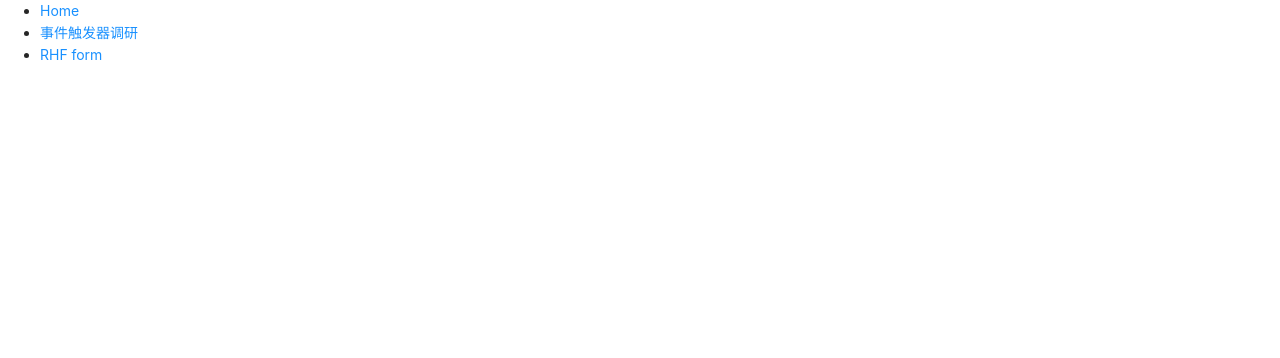
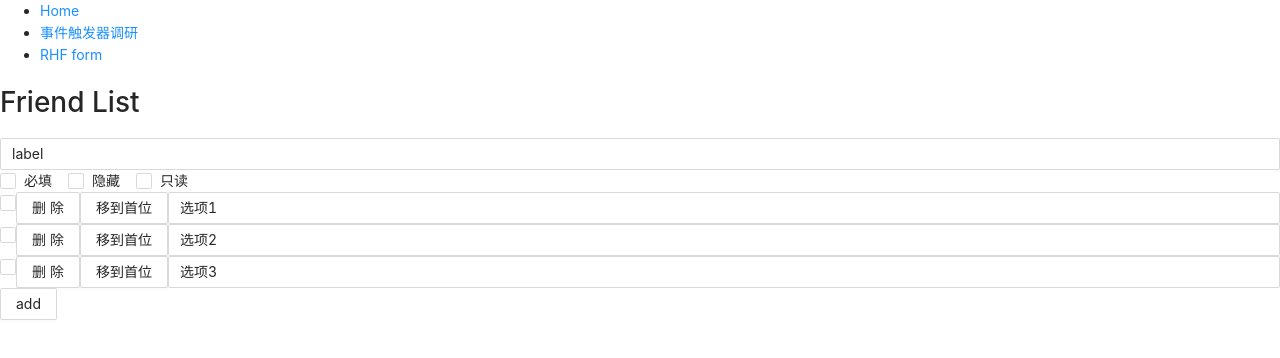
Before and after one commit to linchen2chris/react-demo, a React (Create React App) app: page /formik-form in a window 1280 px wide. Shown: the top 358 px of the page. Built offline with nearby package versions, Linux system fonts and the light colour scheme; the HTML template or start-up script is replaced by a standard one.

Commit message:
[Chen] add formik

```diff
--- a/package.json
+++ b/package.json
@@ -7,6 +7,7 @@
     "@testing-library/react": "^9.3.2",
     "@testing-library/user-event": "^7.1.2",
     "antd": "^4.7.0",
+    "formik": "^2.2.0",
     "ramda": "^0.27.1",
     "react": "^16.14.0",
     "react-dom": "^16.14.0",
--- /dev/null
+++ b/src/02-formik-antd/FormikForm.jsx
@@ -0,0 +1,147 @@
+import { Button, Checkbox, Input } from "antd";
+import { Field, FieldArray, Formik } from "formik";
+import React from "react";
+
+import { formData } from "../01-react-hook-form-antd/mockFormData";
+
+const FormikForm = () => {
+  const onSubmit = (values) => {
+    console.log(11, values);
+  };
+
+  return (
+    <div>
+      <h1>Friend List</h1>
+      <Formik initialValues={formData} onSubmit={onSubmit}>
+        {(props) => (
+          <form onSubmit={props.handleSubmit} onChange={props.handleSubmit}>
+            <Field as={Input} type="text" name="label" />
+            <Field name="validate.required" type="checkbox">
+              {({ field, form }) => (
+                <Checkbox
+                  checked={field.value}
+                  onChange={(e) => {
+                    form.setFieldValue("validate.required", e.target.checked);
+                    form.setFieldValue("validate.editable", e.target.checked);
+                  }}
+                >
+                  必填
+                </Checkbox>
+              )}
+            </Field>
+            <Field name="validate.viewable">
+              {({ field, form }) => (
+                <Checkbox
+                  checked={!field.value}
+                  onChange={(e) =>
+                    form.setFieldValue("validate.viewable", !e.target.checked)
+                  }
+                >
+                  隐藏
+                </Checkbox>
+              )}
+            </Field>
+
+            <Field name="validate.editable">
+              {({ field, form }) => (
+                <Checkbox
+                  checked={!field.value}
+                  onChange={(e) => {
+                    form.setFieldValue("validate.required", !e.target.checked);
+                    form.setFieldValue("validate.editable", !e.target.checked);
+                  }}
+                >
+                  只读
+                </Checkbox>
+              )}
+            </Field>
+            <FieldArray
+              name="optionsConfig.options"
+              render={(arrayHelpers) => {
+                return (
+                  <>
+                    {props.values.optionsConfig.options.map((o, index) => (
+                      <div style={{ display: "flex" }}>
+                        {/* <Field name={`[${index}].label`} /> */}
+                        <Field
+                          name={`optionsConfig.options[${index}].checked`}
+                          render={({ field, form }) => {
+                            return (
+                              <Checkbox
+                                checked={field.value}
+                                onChange={(e) =>
+                                  form.setFieldValue(
+                                    `optionsConfig.options[${index}].checked`,
+                                    e.target.checked
+                                  )
+                                }
+                              />
+                            );
+                          }}
+                        />
+                        <Field
+                          render={({ field, form }) => {
+                            return (
+                              <>
+                                <Button
+                                  onClick={() => {
+                                    arrayHelpers.remove(index);
+                                    form.submitForm();
+                                  }}
+                                >
+                                  删除
+                                </Button>
+                                <Button
+                                  onClick={() => arrayHelpers.move(index, 0)}
+                                >
+                                  移到首位
+                                </Button>
+                              </>
+                            );
+                          }}
+                        />
+                        <Field
+                          key={o.id}
+                          name={`optionsConfig.options[${index}].value`}
+                          defaultValue={o.value}
+                          render={({ field, form }) => (
+                            <Input
+                              value={field.value}
+                              onChange={(e) => {
+                                form.setFieldValue(
+                                  `optionsConfig.options[${index}].label`,
+                                  e.target.value
+                                );
+                                form.setFieldValue(
+                                  `optionsConfig.options[${index}].value`,
+                                  e.target.value
+                                );
+                              }}
+                            />
+                          )}
+                        />
+                      </div>
+                    ))}
+                    <Button
+                      onClick={() =>
+                        arrayHelpers.push({
+                          label: "选项",
+                          value: "选项",
+                          checked: false,
+                        })
+                      }
+                    >
+                      add
+                    </Button>
+                  </>
+                );
+              }}
+            />
+          </form>
+        )}
+      </Formik>
+    </div>
+  );
+};
+
+export default FormikForm;
--- a/src/App.js
+++ b/src/App.js
@@ -12,6 +12,7 @@ import React from "react";
 
 import AntdForm from './01-react-hook-form-antd/AntdForm';
 import EventsListener from './00-rxjs-events/EventsListener';
+import FormikForm from './02-formik-antd/FormikForm';
 import RHFForm from './01-react-hook-form-antd/RHFForm';
 
 function App() {
@@ -39,6 +40,7 @@ function App() {
         </Route>
         <Route path="/rhf-form"><RHFForm/></Route>
         <Route path="/ant-form"><AntdForm/></Route>
+        <Route path="/formik-form"><FormikForm/></Route>
       </Switch>
     </div>
   </Router>
```
Also changed, not shown: 1 other file (tests, documents, lock files or other folders).
